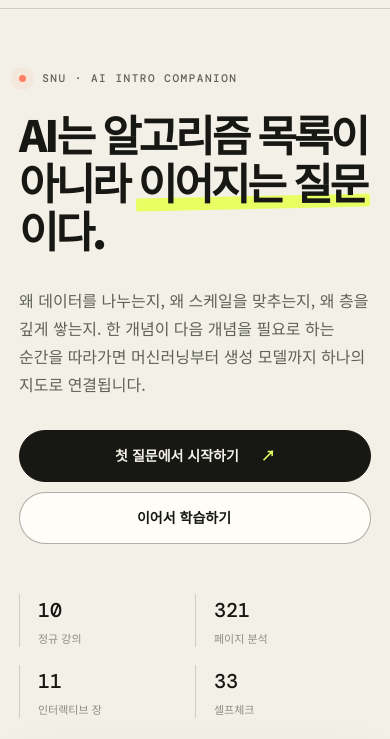
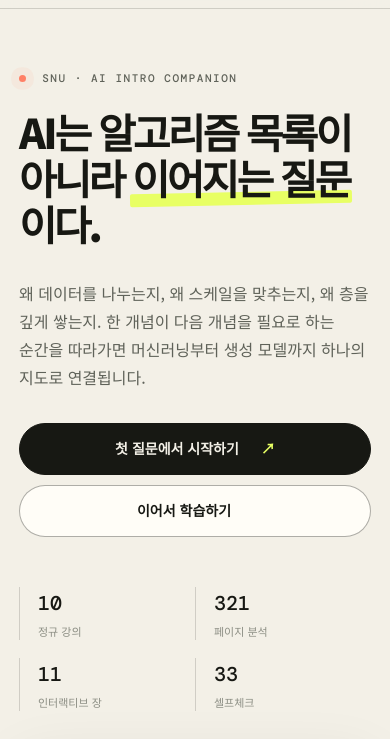
Before and after one commit to gohyunsu/introai, a website: page index.html in a window 390 px wide. Shown: the part 55-794 px from the top of the page. Drawn offline with nearby package versions, Linux system fonts and the light colour scheme.

Commit message:
Harden responsive width constraints

```diff
--- a/index.html
+++ b/index.html
@@ -23,7 +23,7 @@
       href="https://fonts.googleapis.com/css2?family=DM+Mono:wght@400;500&family=Noto+Sans+KR:wght@400;500;600;700;800;900&display=swap"
       rel="stylesheet"
     />
-    <link rel="stylesheet" href="styles.css" />
+    <link rel="stylesheet" href="styles.css?v=20260726" />
     <script defer src="data.js"></script>
     <script defer src="interactives.js"></script>
     <script defer src="app.js"></script>
--- a/styles.css
+++ b/styles.css
@@ -2096,15 +2096,19 @@ body.focus-mode .lesson-main {
 
 @media (max-width: 820px) {
   :root { --header-h: 64px; }
-  .section-shell { width: calc(100% - 28px); }
-  .site-header { padding-inline: 14px; }
+  .section-shell { width: calc(100% - 28px); max-width: calc(100% - 28px); }
+  .site-header { width: 100%; min-width: 0; padding-inline: 14px; }
+  .brand { min-width: 0; }
+  .brand > span:last-child { min-width: 0; }
+  .header-actions { flex-shrink: 0; }
   .brand small, .nav-link, .search-trigger kbd { display: none; }
-  .hero { min-height: 0; grid-template-columns: 1fr; padding-block: 60px 40px; }
-  .hero-copy { padding-inline: 5px; }
-  .hero h1 { font-size: clamp(43px, 11vw, 62px); }
+  .hero { min-width: 0; min-height: 0; grid-template-columns: minmax(0, 1fr); padding-block: 60px 40px; }
+  .hero-copy, .hero h1, .hero-lede, .hero-visual { min-width: 0; max-width: 100%; }
+  .hero-copy { width: 100%; padding-inline: 5px; }
+  .hero h1 { width: 100%; overflow-wrap: anywhere; font-size: clamp(40px, 10.5vw, 58px); }
   .hero h1 br { display: none; }
   .hero h1 em { white-space: normal; }
-  .hero-lede { font-size: 16px; }
+  .hero-lede { width: 100%; overflow-wrap: anywhere; font-size: 16px; }
   .hero-stats { display: grid; grid-template-columns: repeat(2, 1fr); gap: 18px 0; }
   .hero-visual { min-height: 500px; }
   .flow-section, .rhythm-section, .media-section > .section-shell { padding-block: 90px; }
```
Also changed, not shown: learn.html (+1 -1 lines).
